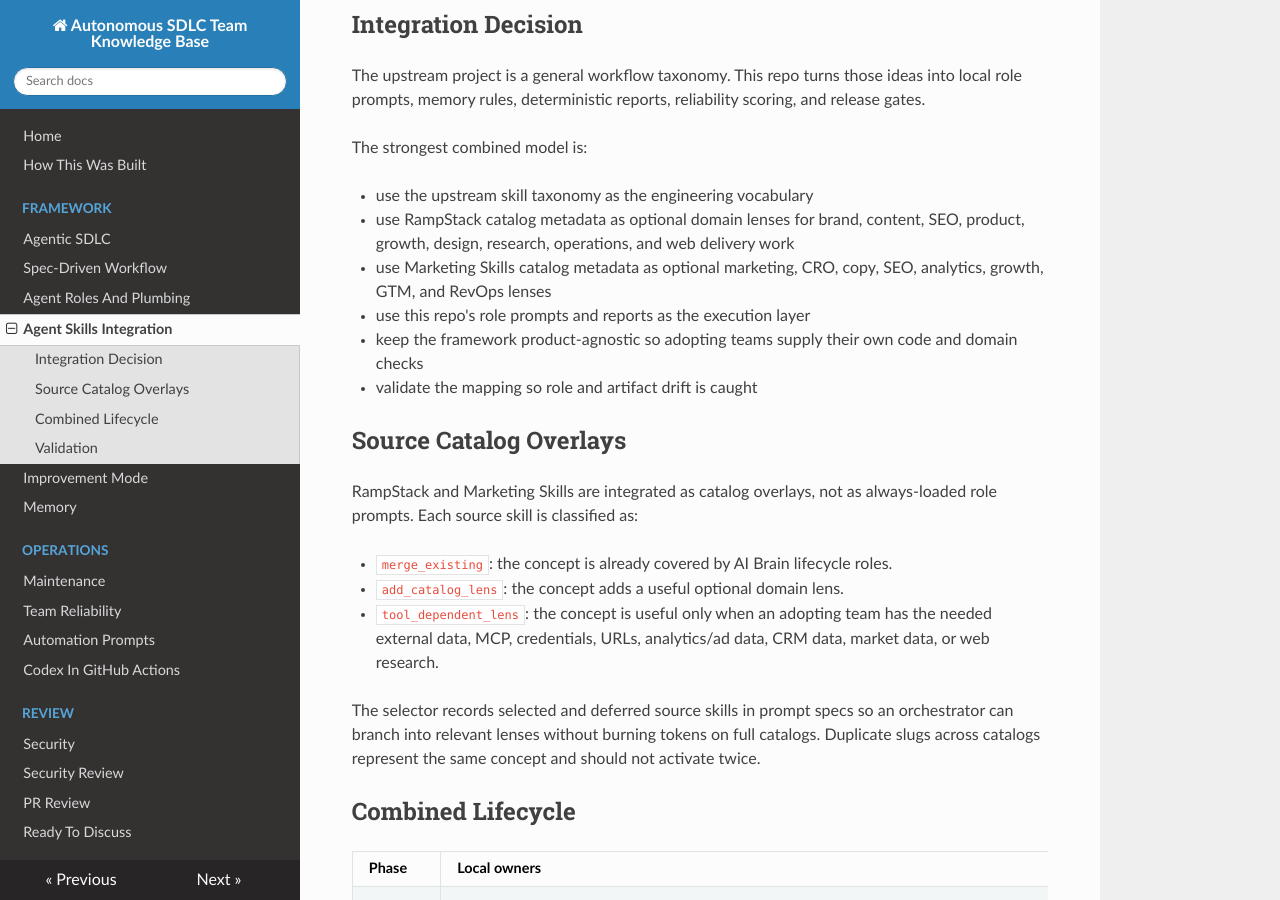
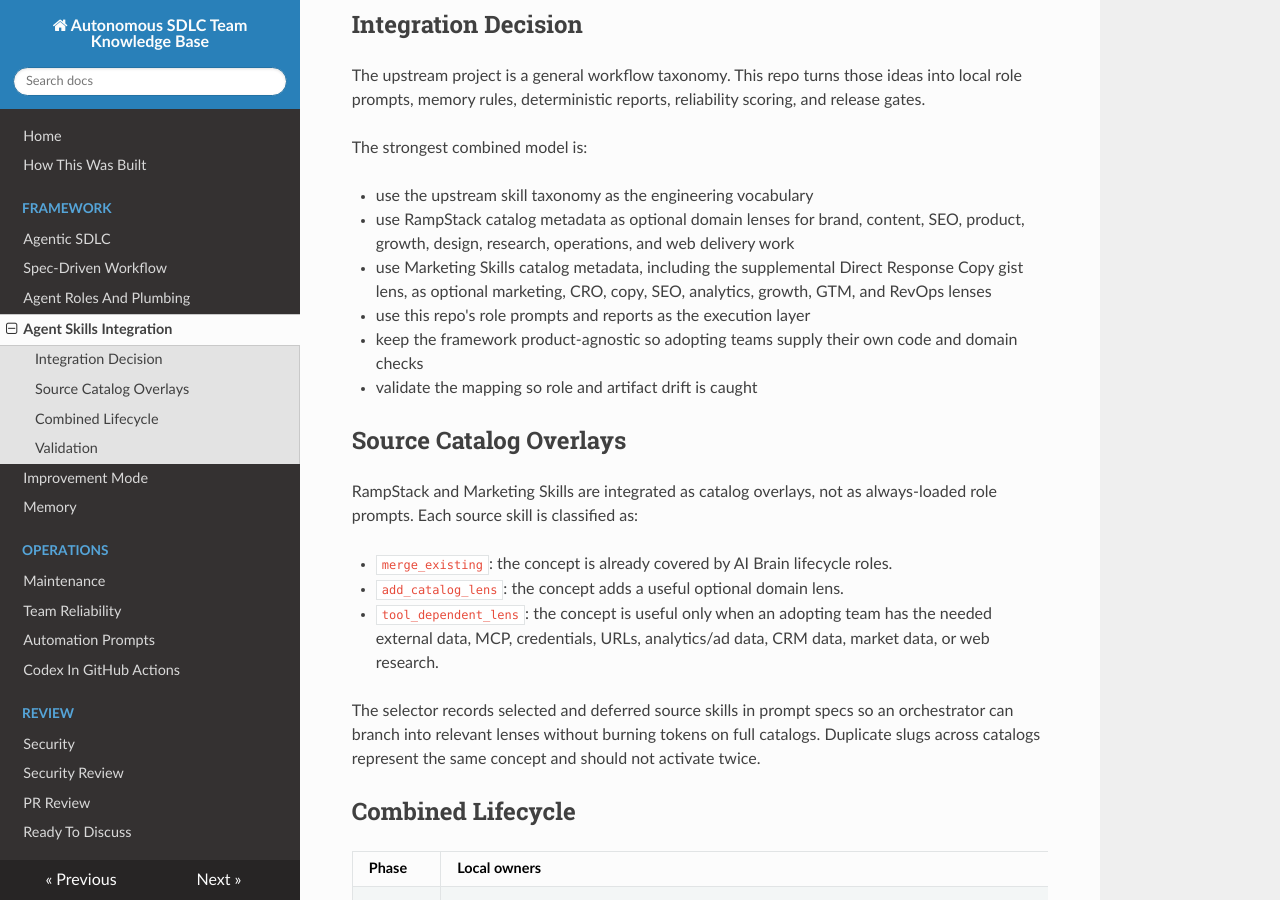
Before and after one commit to gselsidi/ai-brain, an MkDocs documentation site: the page built from docs/agent_skills_integration.md, in a window 1280 px wide and 900 px high, scrolled down 421 px. Built offline with MkDocs 1.6.1, drawn with Linux system fonts in a browser that asks for light colours; nearby versions of some CDN libraries.

Commit message:
added new skill

```diff
--- a/docs/agent_skills_integration.md
+++ b/docs/agent_skills_integration.md
@@ -24,8 +24,9 @@
 - use the upstream skill taxonomy as the engineering vocabulary
 - use RampStack catalog metadata as optional domain lenses for brand, content,
   SEO, product, growth, design, research, operations, and web delivery work
-- use Marketing Skills catalog metadata as optional marketing, CRO, copy, SEO,
-  analytics, growth, GTM, and RevOps lenses
+- use Marketing Skills catalog metadata, including the supplemental Direct
+  Response Copy gist lens, as optional marketing, CRO, copy, SEO, analytics,
+  growth, GTM, and RevOps lenses
 - use this repo's role prompts and reports as the execution layer
 - keep the framework product-agnostic so adopting teams supply their own code
   and domain checks
```
Also changed, not shown: README.md (+4 -3 lines), contracts/expected_behavior.md (+3 -2 lines), docs/agent_plumbing.md (+3 -2 lines), 4 other files.
